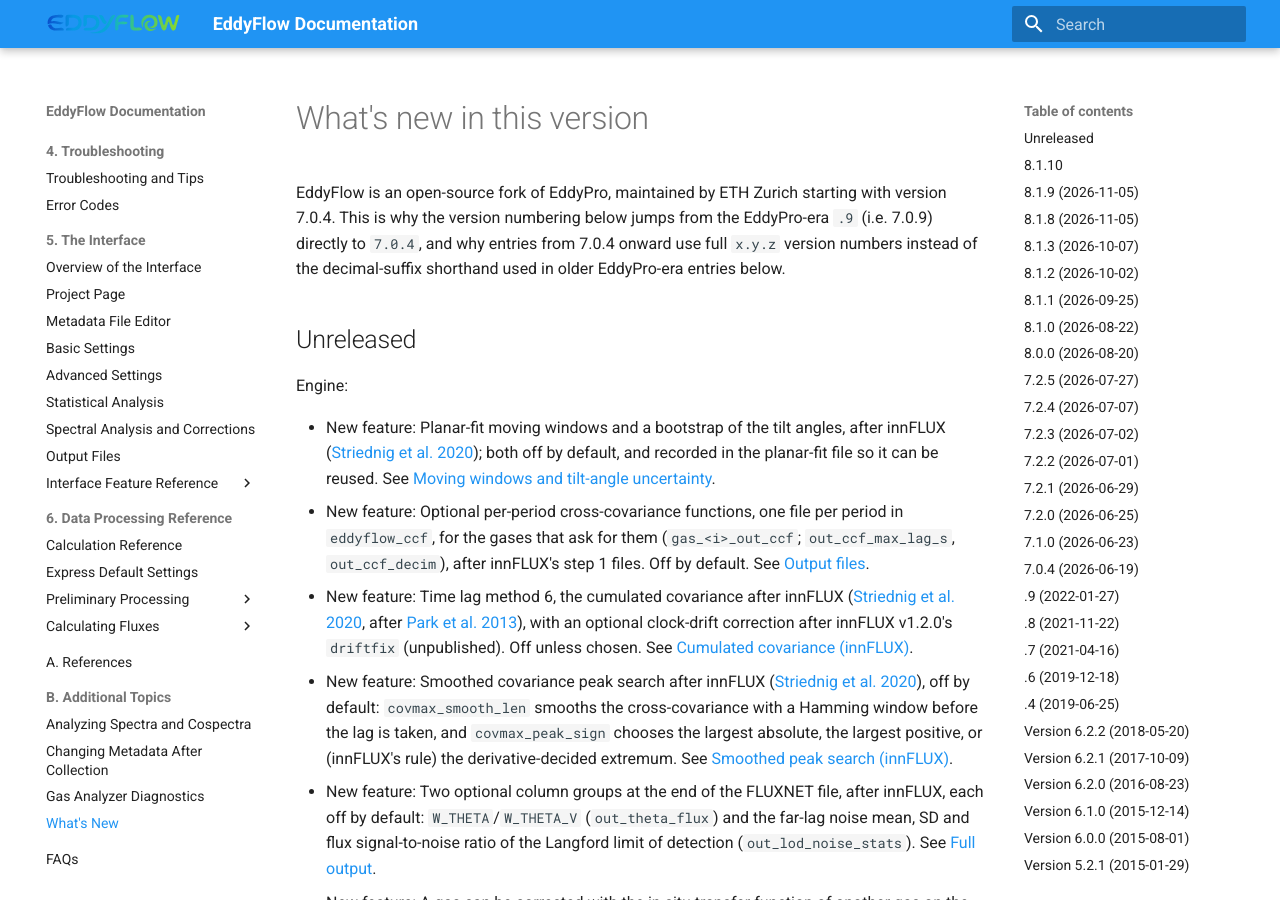
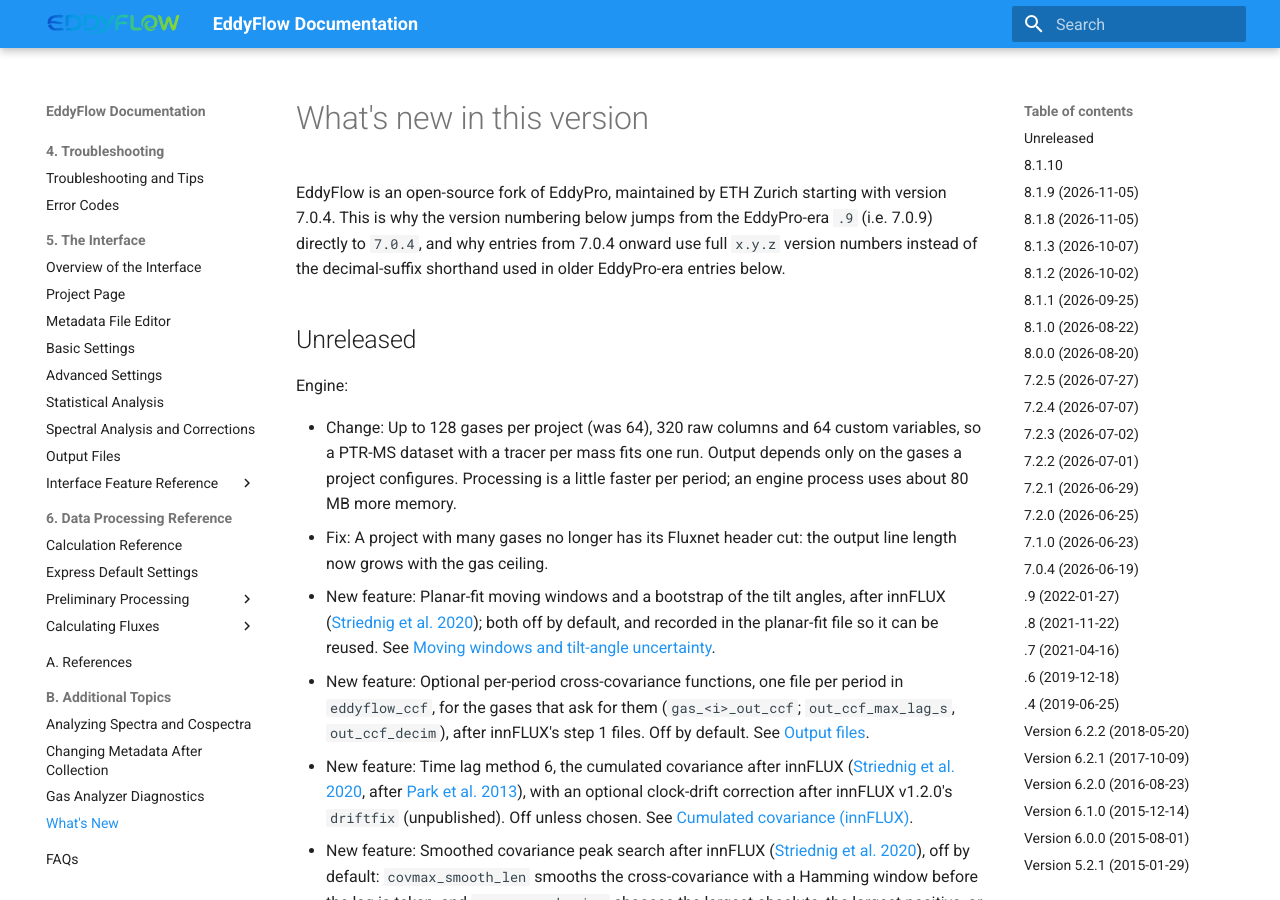
Before and after one commit to kebasaa/eddyflow-documentation, an MkDocs documentation site: the page built from docs/topics/whats-new.md, in a window 1280 px wide and 900 px high. Built offline with MkDocs 1.6.1 and Material for MkDocs 9.7.7, drawn with Linux system fonts in a browser that asks for light colours.

Commit message:
Document the 128-gas ceiling
Metadata editor pages and What's New: up to 128 gas channels, and the longer Fluxnet header that comes with it.

```diff
--- a/docs/topics/whats-new.md
+++ b/docs/topics/whats-new.md
@@ -6,6 +6,8 @@ EddyFlow is an open-source fork of EddyPro, maintained by ETH Zurich starting wi
 
 Engine:
 
+- Change: Up to 128 gases per project (was 64), 320 raw columns and 64 custom variables, so a PTR-MS dataset with a tracer per mass fits one run. Output depends only on the gases a project configures. Processing is a little faster per period; an engine process uses about 80 MB more memory.
+- Fix: A project with many gases no longer has its Fluxnet header cut: the output line length now grows with the gas ceiling.
 - New feature: Planar-fit moving windows and a bootstrap of the tilt angles, after innFLUX ([Striednig et al. 2020](references.md#Striednig2020)); both off by default, and recorded in the planar-fit file so it can be reused. See [Moving windows and tilt-angle uncertainty](planar-fit.md#moving-windows-and-tilt-angle-uncertainty-innflux).
 - New feature: Optional per-period cross-covariance functions, one file per period in `eddyflow_ccf`, for the gases that ask for them (`gas_<i>_out_ccf`; `out_ccf_max_lag_s`, `out_ccf_decim`), after innFLUX's step 1 files. Off by default. See [Output files](outputs.md#top).
 - New feature: Time lag method 6, the cumulated covariance after innFLUX ([Striednig et al. 2020](references.md#Striednig2020), after [Park et al. 2013](references.md#Park2013)), with an optional clock-drift correction after innFLUX v1.2.0's `driftfix` (unpublished). Off unless chosen. See [Cumulated covariance (innFLUX)](time-lag-detect-correct.md#cumulated-covariance-innflux).
```
Also changed, not shown: docs/topics/metadata-file-editor-using.md (+1 -1 lines), docs/topics/metadata-file-editor.md (+1 -1 lines).
